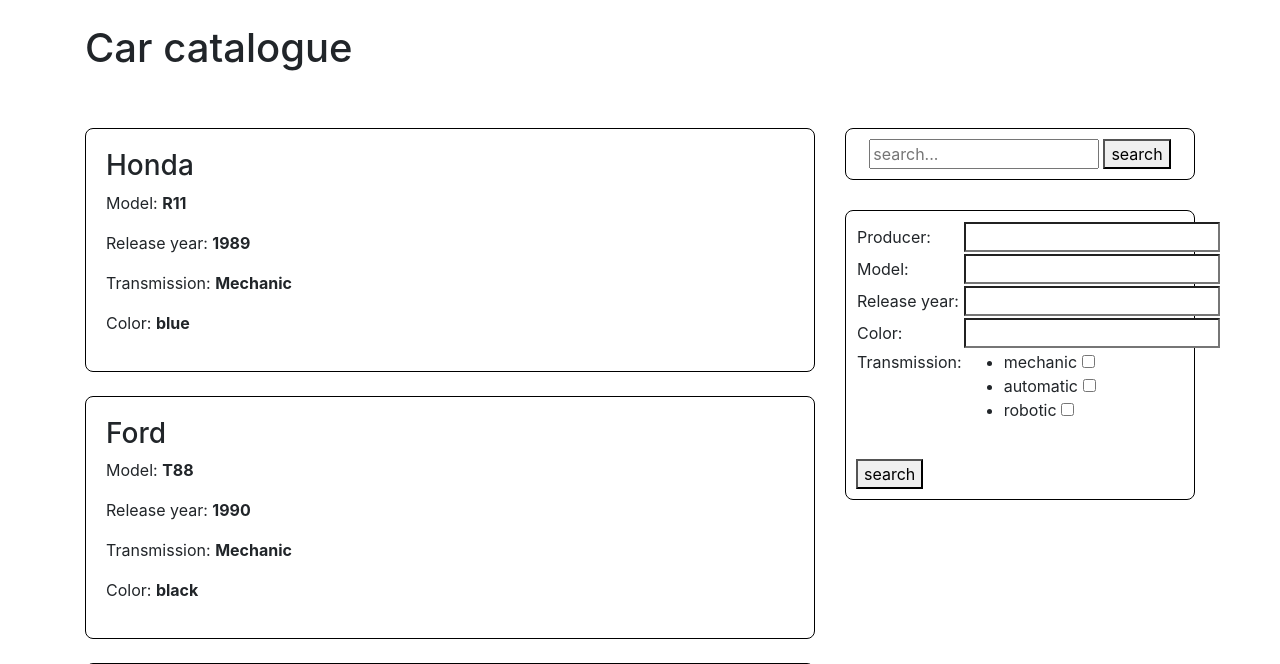
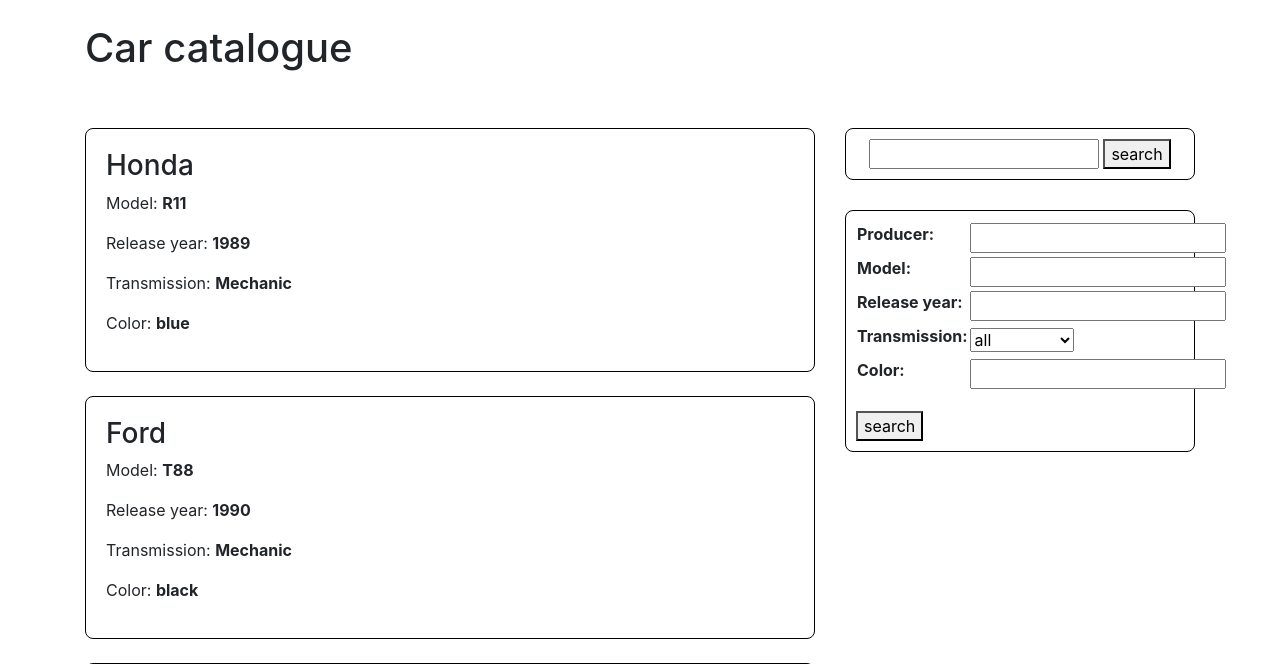
Before and after one commit to Mattaru/Catalogue-search-django, a Django app: page /cars/ in a window 1280 px wide. Shown: the top 664 px of the page. Run offline with Django 3.2, Linux system fonts and the light colour scheme; data comes from the database, SQL or seed files in the repository; some libraries are stand-ins or nearby versions.

Commit message:
The searching forms has been rewriting with django.forms

```diff
--- /dev/null
+++ b/cat_app/catalog/forms.py
@@ -0,0 +1,28 @@
+from django import forms
+from django.core.validators import MinValueValidator, MaxValueValidator
+
+
+ALL_in = 'All'
+MECHANIC = 'Mechanic'
+AUTOMATIC = 'Automatic'
+ROBOTIC = 'Robotic'
+TRANSMISSION = [
+    (ALL_in, 'all'),
+    (MECHANIC, 'mechanics'),
+    (AUTOMATIC, 'automatic'),
+    (ROBOTIC, 'robotic'),
+]
+
+
+class SearchForm(forms.Form):
+    producer = forms.CharField(max_length=255, required=False)
+    model = forms.CharField(max_length=255, required=False)
+    release_year = forms.IntegerField(
+        validators=[MinValueValidator(1920), MaxValueValidator(2020)], required=False
+    )
+    transmission = forms.ChoiceField(choices=TRANSMISSION, required=False, widget=forms.Select())
+    color = forms.CharField(max_length=150, required=False)
+
+
+class OneRowSearch(forms.Form):
+    search = forms.CharField(max_length=255, required=False, label='')
--- a/cat_app/catalog/static/main.css
+++ b/cat_app/catalog/static/main.css
@@ -14,6 +14,7 @@
     width: 70%;
 }
 .search-form {
+    margin-bottom: 20px;
     border-radius: 8px;
     border: 1px solid black;
     padding: 10px 10px;
--- a/cat_app/catalog/views.py
+++ b/cat_app/catalog/views.py
@@ -3,39 +3,25 @@ from django.shortcuts import render
 from django.views.generic import ListView
 
 from catalog.models import Car
+from catalog.forms import SearchForm, OneRowSearch
 
 
 class CarList(ListView):
     model = Car
     template_name = 'car-list.html'
 
+    def get_context_data(self, **kwargs):
+        context = super(CarList, self).get_context_data( **kwargs)
+        context['optional_search'] = SearchForm()
+        context['one_row_search'] = OneRowSearch()
+
+        return context
+
     def get_queryset(self):
         q_set = Car.objects.all()
         params = self.request.GET.dict()
 
-        # search for a big form with many filters
-        prod = params.get('producer')
-        mod = params.get('model')
-        year = params.get('release_year')
-        trans = params.get('transmission')
-        color = params.get('color')
-
-        if prod:
-            q_set = q_set.filter(producer__icontains=prod)
-
-        if mod:
-            q_set = q_set.filter(model__icontains=mod)
-
-        if year:
-            q_set = q_set.filter(release_year__icontains=year)
-
-        if trans:
-            q_set = q_set.filter(transmission__icontains=trans)
-
-        if color:
-            q_set = q_set.filter(color__icontains=color)
-
-        # search for simple form
+        # search for the homework
         if params.get('search'):
             val = params.get('search')
             q_set = Car.objects.filter(
@@ -45,5 +31,27 @@ class CarList(ListView):
                 | Q(transmission__icontains=val)
                 | Q(color__icontains=val)
             )
+        else:
+            # search for a big form with many filters
+            prod = params.get('producer')
+            mod = params.get('model')
+            year = params.get('release_year')
+            transmission = params.get('transmission')
+            color = params.get('color')
+
+            if prod:
+                q_set = q_set.filter(producer__icontains=prod)
+
+            if mod:
+                q_set = q_set.filter(model__icontains=mod)
+
+            if year:
+                q_set = q_set.filter(release_year__icontains=year)
+
+            if transmission and not transmission == 'All':
+                q_set = q_set.filter(transmission__icontains=transmission)
+
+            if color:
+                q_set = q_set.filter(color__icontains=color)
 
         return q_set
--- a/cat_app/templates/car-list.html
+++ b/cat_app/templates/car-list.html
@@ -31,66 +31,11 @@
             </div>
             <div class="col-4">
                 <form class="one-row-search" action="{% url 'catalog:car-list' %}">
-                    <input name="search" type="text" placeholder="search...">
+                    {{ one_row_search }}
                     <button type="submit">search</button>
                 </form>
                 <form class="search-form" action="{% url 'catalog:car-list' %}">
-                    <table>
-                        <tr>
-                            <td>
-                                <lable for="prod">Producer:</lable>
-                            </td>
-                            <td>
-                                <input name="producer" type="search" id="prod">
-                            </td>
-                        </tr>
-                        <tr>
-                            <td>
-                                <lable for="mod">Model:</lable>
-                            </td>
-                            <td>
-                                <input name="model" type="search" id="mod">
-                            </td>
-
-                        </tr>
-                        <tr>
-                            <td>
-                                <lable for="release">Release year:</lable>
-                            </td>
-                            <td>
-                                <input name="release_year" type="search" id="release">
-                            </td>
-                        </tr>
-                        <tr>
-                            <td>
-                                <lable for="col">Color:</lable>
-                            </td>
-                            <td>
-                                <input type="search" name="color" id="col">
-                            </td>
-                        </tr>
-                        <tr>
-                            <td class="for-radio">
-                                <p>Transmission:</p>
-                            </td>
-                            <td>
-                                <ul>
-                                    <li>
-                                        <lable for="transmission">mechanic</lable>
-                                        <input name="transmission" type="checkbox" id="transmission" value="MCH">
-                                    </li>
-                                    <li>
-                                        <lable for="transmission1">automatic</lable>
-                                        <input name="transmission" type="checkbox" id="transmission1" value="AUT">
-                                    </li>
-                                    <li>
-                                        <lable for="transmission2">robotic</lable>
-                                        <input name="transmission" type="checkbox" id="transmission2" value="ROB">
-                                    </li>
-                                </ul>
-                            </td>
-                        </tr>
-                    </table>
+                    <table>{{ optional_search }}</table>
                     <button class="form-btn" type="submit">search</button>
                 </form>
             </div>
```
Also changed, not shown: 1 other file.
